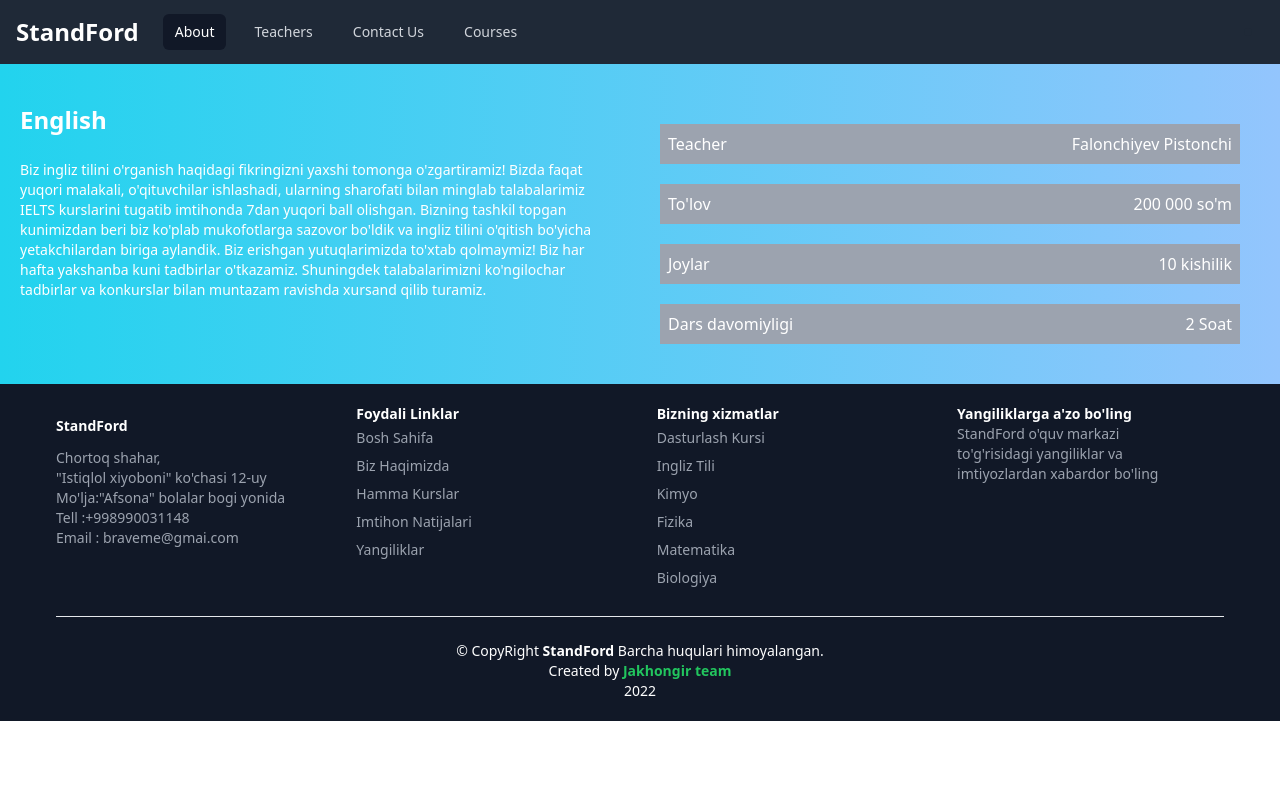
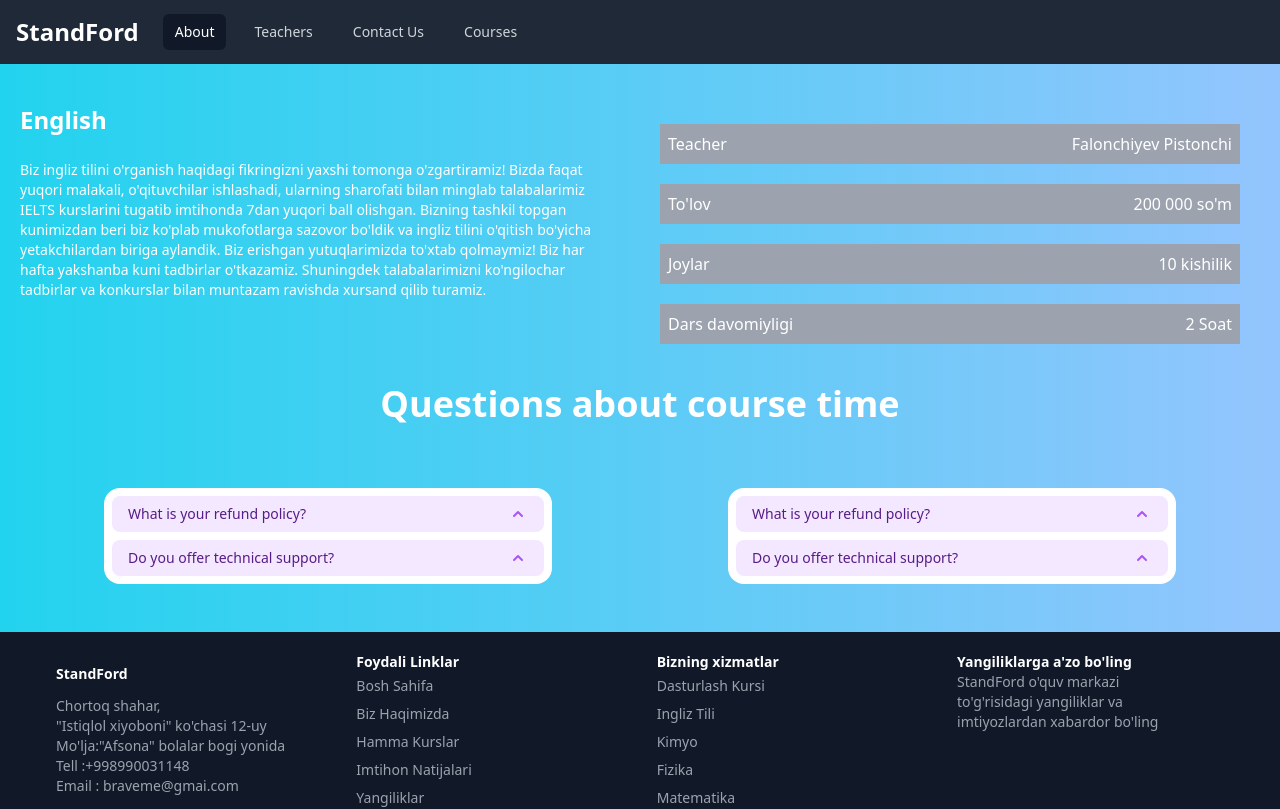
Before and after one commit to Tespen-uz/edu, a Next.js app: page / in a window 1280 px wide. Shown: the top 809 px of the page. Built offline with nearby package versions, Linux system fonts and the light colour scheme.

Commit message:
About and Contact page is ready only api left

```diff
--- a/components/Page1/page1.jsx
+++ /dev/null
@@ -1,12 +0,0 @@
-import React from "react";
-import D3 from "../../public/boyandgirl.png";
-import Image from "next/image";
-// className = "w-full bg-[url('/Decore.png')] bg-no-repeat bg-right-top bg-auto ";
-
-export default function () {
-  return (
-<div>
-hi
-</div>
-  );
-}
--- a/pages/about/index.jsx
+++ b/pages/about/index.jsx
@@ -22,7 +22,6 @@ const AboutPage = () => {
           }}
           className=" bg-cover  sm:block lg:mx-10 "
         >
-
           <p className="  text-blue-700 drop-shadow-2xl  text-center font-bold text-2xl mb-4">
             Biz haqimizda
           </p>
--- a/pages/courses/index.jsx
+++ b/pages/courses/index.jsx
@@ -1,9 +1,9 @@
 import React from "react";
+import CrdasCourse from "../../components/Courses/Courses"
 
 const AboutPage = () => {
   return (
     <div>
-      <h1 className="font-bold text-2xl mb-4">About</h1>
     </div>
   );
 };
--- a/pages/index.js
+++ b/pages/index.js
@@ -1,9 +1,5 @@
 import Head from "next/head";
-import Image from "next/image";
-import Page1 from "../components/Page1/page1";
-import Courses from "../components/Courses/Courses";
-// import Subject from "../pages/subject/subject";
-import Clip from "../public/clip.png";
+import Subject from "./subject/index"
 
 export default function Home() {
   return (
@@ -13,49 +9,7 @@ export default function Home() {
         <link rel="icon" href="/favicon.ico" />
       </Head>
       <main className="">
-        <div className="bg-gradient-to-r from-cyan-400 to-blue-300">
-          <div className=" container mx-auto">
-            <div className="bg-[url('/coursebackimage.jpg')] px-5  "></div>
-
-            <div className="py-10 bg-gradient-to-r from-cyan-400 to-blue-300 lg:flex">
-              <div className="sm:w-1/2 sm:block container mx-auto  px-5  text-white">
-                <p className="text-2xl font-bold ">English</p>
-                <br />
-                <p className="text-sm">
-                  Biz ingliz tilini o'rganish haqidagi fikringizni yaxshi
-                  tomonga o'zgartiramiz! Bizda faqat yuqori malakali,
-                  o'qituvchilar ishlashadi, ularning sharofati bilan minglab
-                  talabalarimiz IELTS kurslarini tugatib imtihonda 7dan yuqori
-                  ball olishgan. Bizning tashkil topgan kunimizdan beri biz
-                  ko'plab mukofotlarga sazovor bo'ldik va ingliz tilini o'qitish
-                  bo'yicha yetakchilardan biriga aylandik. Biz erishgan
-                  yutuqlarimizda to'xtab qolmaymiz! Biz har hafta yakshanba kuni
-                  tadbirlar o'tkazamiz. Shuningdek talabalarimizni ko'ngilochar
-                  tadbirlar va konkurslar bilan muntazam ravishda xursand qilib
-                  turamiz.
-                </p>
-              </div>
-              <div className="sm:w-1/2 sm:block px-5 sm:pr-10">
-                <p className="font-medium py-2 px-2 mt-5  text-white bg-gray-400 flex justify-between">
-                  <span>Teacher </span>
-                  <span>Falonchiyev Pistonchi</span>
-                </p>
-                <p className="font-medium py-2 px-2 mt-5  text-white bg-gray-400 flex justify-between">
-                  <span>To'lov </span>
-                  <span>200 000 so'm</span>
-                </p>
-                <p className="font-medium py-2 px-2 mt-5 text-white bg-gray-400 flex justify-between">
-                  <span>Joylar </span>
-                  <span>10 kishilik</span>
-                </p>
-                <p className="font-medium py-2 px-2 mt-5  text-white bg-gray-400 flex justify-between">
-                  <span>Dars davomiyligi </span>
-                  <span>2 Soat</span>
-                </p>
-              </div>
-            </div>
-          </div>
-        </div>
+<Subject/>
       </main>
     </div>
   );
--- a/pages/subject/index.jsx
+++ b/pages/subject/index.jsx
@@ -1,8 +1,131 @@
-// import Image from "next/image";
-// import LessonImage from "../../public/lesson.png";
+import Image from "next/image";
+import { Disclosure } from '@headlessui/react'
+import { ChevronUpIcon } from '@heroicons/react/solid'
 
-// export default function subject() {
-//   return (
+export default function subject() {
+  return (
+    <div className="bg-gradient-to-r from-cyan-400 to-blue-300">
+      <div className=" container mx-auto">
+        <div className="bg-[url('/coursebackimage.jpg')] px-5  "></div>
 
-//   );
-// }
+        <div className="py-10 bg-gradient-to-r from-cyan-400 to-blue-300 lg:flex">
+          <div className="sm:w-1/2 sm:block container mx-auto  px-5  text-white">
+            <p className="text-2xl font-bold ">English</p>
+            <br />
+            <p className="text-sm">
+              Biz ingliz tilini o'rganish haqidagi fikringizni yaxshi tomonga
+              o'zgartiramiz! Bizda faqat yuqori malakali, o'qituvchilar
+              ishlashadi, ularning sharofati bilan minglab talabalarimiz IELTS
+              kurslarini tugatib imtihonda 7dan yuqori ball olishgan. Bizning
+              tashkil topgan kunimizdan beri biz ko'plab mukofotlarga sazovor
+              bo'ldik va ingliz tilini o'qitish bo'yicha yetakchilardan biriga
+              aylandik. Biz erishgan yutuqlarimizda to'xtab qolmaymiz! Biz har
+              hafta yakshanba kuni tadbirlar o'tkazamiz. Shuningdek
+              talabalarimizni ko'ngilochar tadbirlar va konkurslar bilan
+              muntazam ravishda xursand qilib turamiz.
+            </p>
+          </div>
+          <div className="sm:w-1/2 sm:block px-5 sm:pr-10">
+            <p className="font-medium py-2 px-2 mt-5  text-white bg-gray-400 flex justify-between">
+              <span>Teacher </span>
+              <span>Falonchiyev Pistonchi</span>
+            </p>
+            <p className="font-medium py-2 px-2 mt-5  text-white bg-gray-400 flex justify-between">
+              <span>To'lov </span>
+              <span>200 000 so'm</span>
+            </p>
+            <p className="font-medium py-2 px-2 mt-5 text-white bg-gray-400 flex justify-between">
+              <span>Joylar </span>
+              <span>10 kishilik</span>
+            </p>
+            <p className="font-medium py-2 px-2 mt-5  text-white bg-gray-400 flex justify-between">
+              <span>Dars davomiyligi </span>
+              <span>2 Soat</span>
+            </p>
+          </div>
+        </div>
+      </div>
+      <p className="text-4xl text-center font-bold text-white">Questions about course time</p>
+       <div className="  w-full lg:flex justify-between  px-4 pt-16">
+      <div className= " w-full max-w-md p-2 mx-auto bg-white rounded-2xl">
+        <Disclosure>
+          {({ open }) => (
+            <>
+              <Disclosure.Button className="flex justify-between w-full px-4 py-2 text-sm font-medium text-left text-purple-900 bg-purple-100 rounded-lg hover:bg-purple-200 focus:outline-none focus-visible:ring focus-visible:ring-purple-500 focus-visible:ring-opacity-75">
+                <span>What is your refund policy?</span>
+                <ChevronUpIcon
+                  className={`${
+                    open ? 'transform rotate-180' : ''
+                  } w-5 h-5 text-purple-500`}
+                />
+              </Disclosure.Button>
+              <Disclosure.Panel className="px-4 pt-4 pb-2 text-sm text-gray-500">
+                If you're unhappy with your purchase for any reason, email us
+                within 90 days and we'll refund you in full, no questions asked.
+              </Disclosure.Panel>
+            </>
+          )}
+        </Disclosure>
+        <Disclosure as="div" className="mt-2">
+          {({ open }) => (
+            <>
+              <Disclosure.Button className="flex justify-between w-full px-4 py-2 text-sm font-medium text-left text-purple-900 bg-purple-100 rounded-lg hover:bg-purple-200 focus:outline-none focus-visible:ring focus-visible:ring-purple-500 focus-visible:ring-opacity-75">
+                <span>Do you offer technical support?</span>
+                <ChevronUpIcon
+                  className={`${
+                    open ? 'transform rotate-180' : ''
+                  } w-5 h-5 text-purple-500`}
+                />
+              </Disclosure.Button>
+              <Disclosure.Panel className="px-4 pt-4 pb-2 text-sm text-gray-500">
+                No.
+              </Disclosure.Panel>
+            </>
+          )}
+        </Disclosure>
+      </div>
+      <br/>
+      <br/>
+      <div className="w-full max-w-md  p-2 mx-auto bg-white rounded-2xl">
+        <Disclosure>
+          {({ open }) => (
+            <>
+              <Disclosure.Button className="flex justify-between w-full px-4 py-2 text-sm font-medium text-left text-purple-900 bg-purple-100 rounded-lg hover:bg-purple-200 focus:outline-none focus-visible:ring focus-visible:ring-purple-500 focus-visible:ring-opacity-75">
+                <span>What is your refund policy?</span>
+                <ChevronUpIcon
+                  className={`${
+                    open ? 'transform rotate-180' : ''
+                  } w-5 h-5 text-purple-500`}
+                />
+              </Disclosure.Button>
+              <Disclosure.Panel className="px-4 pt-4 pb-2 text-sm text-gray-500">
+                If you're unhappy with your purchase for any reason, email us
+                within 90 days and we'll refund you in full, no questions asked.
+              </Disclosure.Panel>
+            </>
+          )}
+        </Disclosure>
+        <Disclosure as="div" className="mt-2">
+          {({ open }) => (
+            <>
+              <Disclosure.Button className="flex justify-between w-full px-4 py-2 text-sm font-medium text-left text-purple-900 bg-purple-100 rounded-lg hover:bg-purple-200 focus:outline-none focus-visible:ring focus-visible:ring-purple-500 focus-visible:ring-opacity-75">
+                <span>Do you offer technical support?</span>
+                <ChevronUpIcon
+                  className={`${
+                    open ? 'transform rotate-180' : ''
+                  } w-5 h-5 text-purple-500`}
+                />
+              </Disclosure.Button>
+              <Disclosure.Panel className="px-4 pt-4 pb-2 text-sm text-gray-500">
+                No.
+              </Disclosure.Panel>
+            </>
+          )}
+        </Disclosure>
+      </div>
+    </div>
+    <br/>
+    <br/>
+    </div>
+  );
+}
--- a/pages/teachers/index.jsx
+++ b/pages/teachers/index.jsx
@@ -7,7 +7,7 @@ import TechId from "../../components/TechId/TechId";
 const AboutPage = () => {
   return (
     <div>
-      <TechCartList />
+      {/* <TechCartList /> */}
       <TechSliderList />
       <StudentCardList />
       {/* <TechId /> */}
```
Also changed, not shown: pages/contact/index.jsx (+37 -19 lines), public/blobContact.svg, public/contactWave.svg (added).
